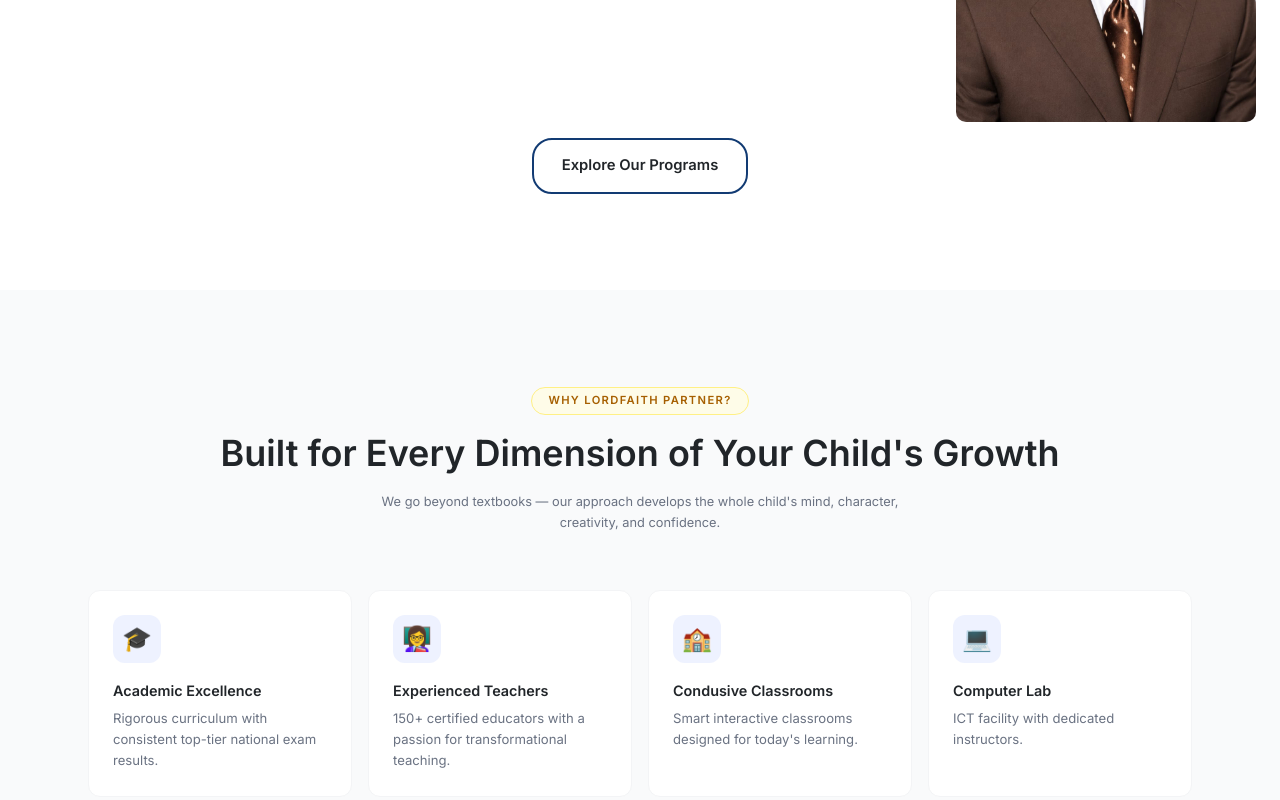
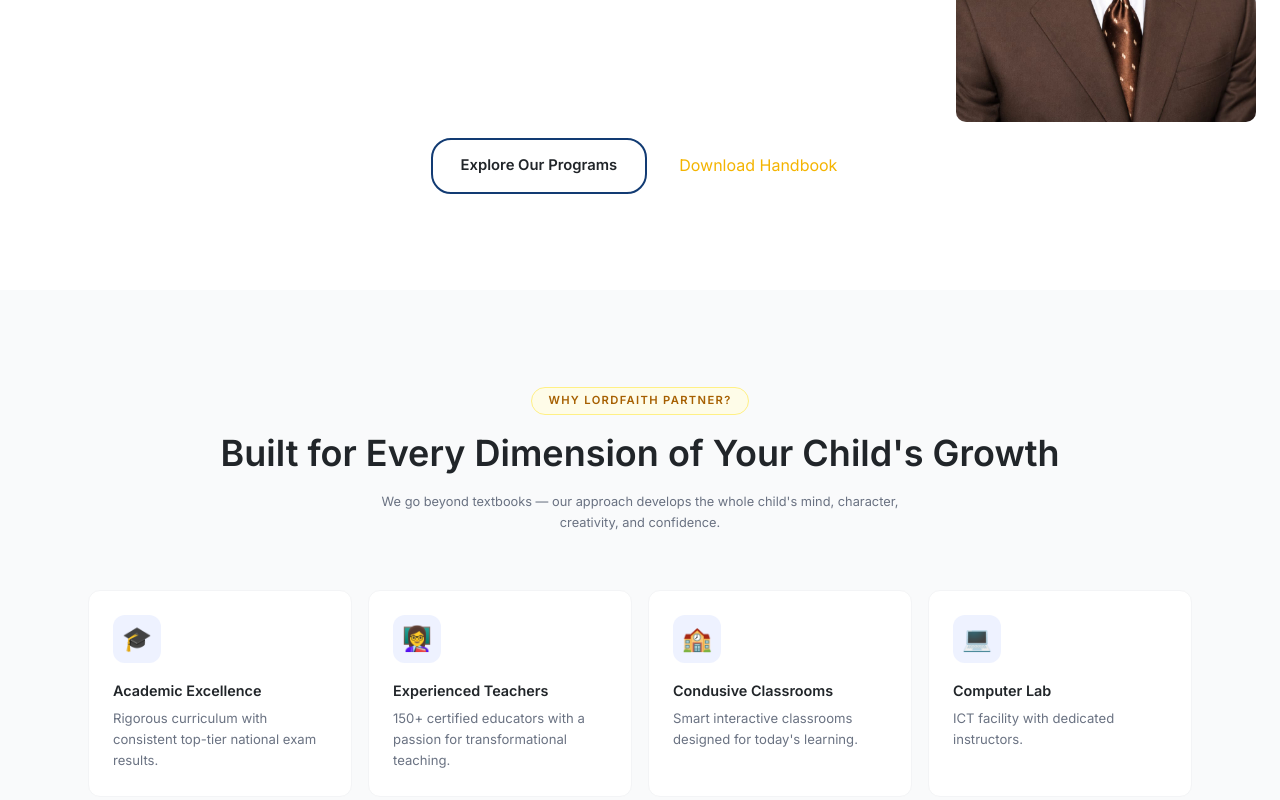
Before and after one commit to Ayomi-Dev/faith-partner-landing-page, a Next.js app: page / in a window 1280 px wide. Shown: the part 3340-4140 px from the top of the page. Built offline with nearby package versions, Linux system fonts and the light colour scheme.

Commit message:
changed background color for bigCTA section

```diff
--- a/app/components/layout/Footer.tsx
+++ b/app/components/layout/Footer.tsx
@@ -90,7 +90,7 @@
         {/* Bottom bar */}
         <div className="border-t border-white/6 py-5 flex flex-col sm:flex-row items-center justify-between gap-3">
           <p className="text-[0.8rem] text-gray-600">
-            © {new Date().getFullYear()} Greenfield Academy. All rights reserved.
+            © {new Date().getFullYear()} Lordfaith Partners. All rights reserved.
           </p>
           <div className="flex gap-5">
             {["Privacy Policy", "Terms of Use", "Safeguarding Policy"].map((l) => (
--- a/app/components/sections/About.tsx
+++ b/app/components/sections/About.tsx
@@ -2,6 +2,7 @@
 import { Button } from "../uis/Button";
 import { SectionLabel } from "../uis/SectionLabel";
 import Chairman from "@/public/assets/images/chairman.jpeg"
+// import Link from "@/public/"
 
 
 const CORE_VALUES = [
@@ -225,10 +226,13 @@
               <p className="text-[0.72rem] font-semibold opacity-80 mt-1 uppercase tracking-wide">Years of Excellence</p>
             </div> */}
           </div>
-          <div className="flex items-center justify-center mt-4">
+          <div className="flex gap-5 items-center justify-center mt-4">
             <Button href="#programs" variant="outline">
               Explore Our Programs
             </Button>
+            {/* <Button variant="secondary" href=""> */}
+            <a target="_blank" href="./public/handbook.pdf" className="p-3 text-(--gold)" download>Download Handbook</a>
+            {/* </Button> */}
           </div>
 
       </div>
--- a/app/components/sections/BigCTA.tsx
+++ b/app/components/sections/BigCTA.tsx
@@ -4,7 +4,7 @@
   return (
     <section
       id="cta"
-      className="relative py-24 text-center overflow-hidden bg-cta-gradient"
+      className="relative py-24 text-center overflow-hidden bg-(--navy)"
     >
       {/* Radial glow */}
       <div
@@ -18,7 +18,7 @@
           Give Your Child the Best Start.
         </h2>
         <p className="text-white/70 text-lg mb-10">
-          Enrolment for the 2025 / 2026 academic session is now open. Places are limited — don&apos;t wait.
+          Enrolment for the 2026/2027 academic session is now open. Places are limited — don&apos;t wait.
         </p>
         <div className="flex flex-wrap justify-center gap-4">
           <Button href="#contact" size="lg">Apply Now</Button>
--- a/app/components/sections/Contact.tsx
+++ b/app/components/sections/Contact.tsx
@@ -92,7 +92,7 @@
 
             {/* Map placeholder */}
             <div className="rounded-xl border border-gray-200 bg-blue-50 h-48 flex items-center justify-center text-sm text-navy font-medium mt-4">
-              📍 Google Maps — 12 Excellence Road, Lekki, Lagos
+              📍 Google Maps
             </div>
           </div>
 
```
Also changed, not shown: 1 other file (tests, documents, lock files or other folders).
